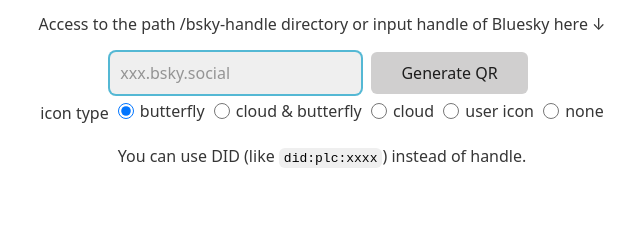
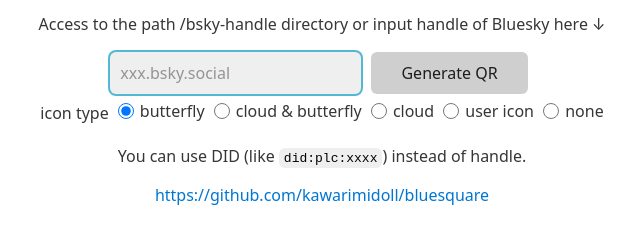
Before and after one commit to kawarimidoll/bluesquare, a plain HTML site: page index.html in a window 1280 px wide. Shown: the part 76-320 px from the top of the page, without its empty margins (318-958 px from the left). Drawn offline with nearby package versions, Linux system fonts and the light colour scheme.

Commit message:
docs: add repo link

```diff
--- a/index.html
+++ b/index.html
@@ -36,6 +36,16 @@ input { display: inline; }
 
 <div id="output"></div>
 
+<p>
+<a
+    title="https://github.com/kawarimidoll/bluesquare"
+    target="_blank"
+    rel="noopener noreferrer nofollow"
+    href="https://github.com/kawarimidoll/bluesquare">
+  https://github.com/kawarimidoll/bluesquare
+</a>
+</p>
+
 <iframe
     id="htmz"
     hidden
```
